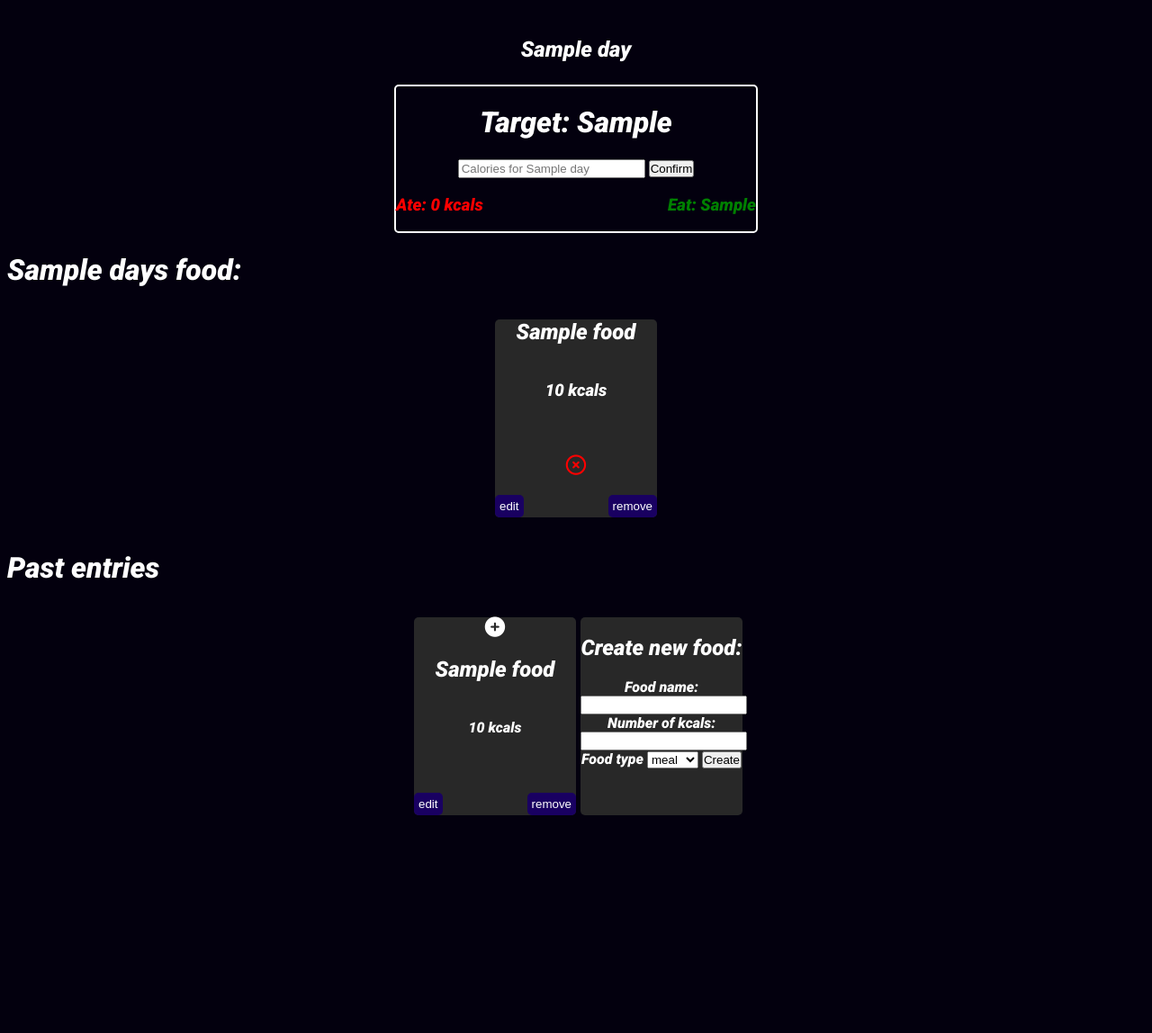
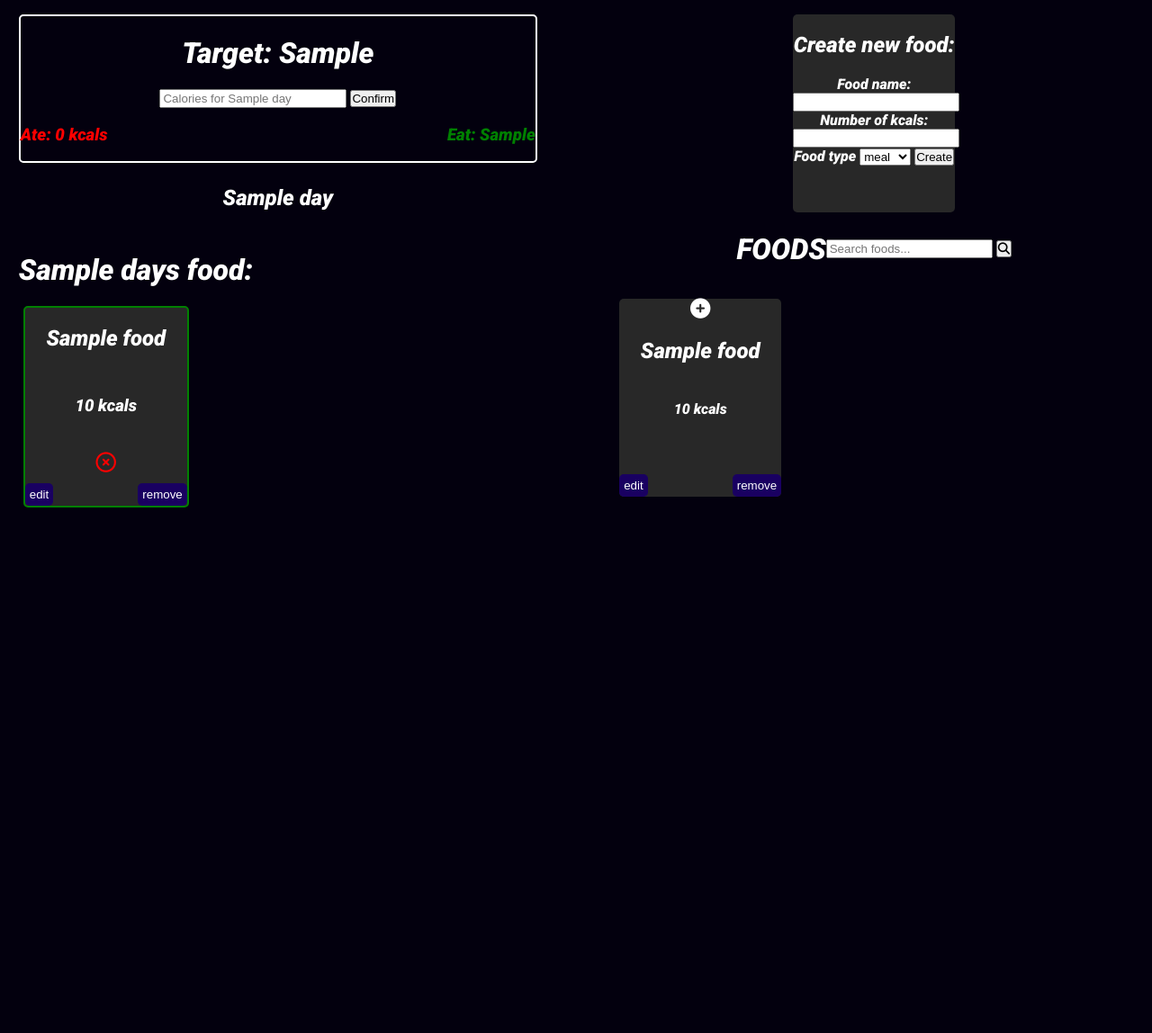
Before and after one commit to chrisholtt/Calorie-tracker-app, a Flask app: page /day/1/1/ in a window 1280 px wide. Shown: the part 109-1257 px from the top of the page at 90% size. Before the commit the page ends 1015 px from the top, so only its background shows below. Run offline with Flask 2, Linux system fonts and the light colour scheme; a database or web service that is not in the repository returns one stand-in record (values such as "Sample title"); some libraries are stand-ins or nearby versions; some web fonts are replaced.

Commit message:
added a searchbar but deosnt work right

```diff
--- a/controllers/days_controller.py
+++ b/controllers/days_controller.py
@@ -10,7 +10,10 @@
 def days(id):
     user = user_repository.select(id)
     days = day_repository.select_with_user_id(id)
-    return render_template("days/index.html", user=user, days=days)
+    first_day_id = day_repository.get_first_day_id(id)
+    print(first_day_id)
+    return redirect(f"/day/{id}/{first_day_id}")
+    # return render_template("days/index.html", user=user, days=days)
 
 # Individual day:
 @days_blueprint.route("/day/<id>/<day_id>/")
@@ -18,12 +21,13 @@
     user = user_repository.select(id)
     day = day_repository.select_day(day_id)
     days = day_repository.select_with_user_id(id)
+    days_id = day_id
     calories = day_repository.get_calories(id, day_id)
     eaten_calories = food_repository.get_eaten_cals(id, day_id)
     eat_calories = food_repository.get_eat_cals(calories, eaten_calories)
     foods = food_repository.user_foods(id, day_id)
     unassigned_foods = food_repository.unassigned_foods()
-    return render_template("days/day.html", day=day, user=user, days=days, calories=calories, unassigned_foods=unassigned_foods, foods=foods, eaten_calories=eaten_calories, eat_calories=eat_calories)
+    return render_template("days/day.html", day=day, user=user, days=days, calories=calories, unassigned_foods=unassigned_foods, foods=foods, eaten_calories=eaten_calories, eat_calories=eat_calories, days_id=days_id)
 
 
 # Set cals
--- a/repositories/day_repository.py
+++ b/repositories/day_repository.py
@@ -1,3 +1,4 @@
+from unittest import result
 from db.run_sql import run_sql
 from repositories import user_repository
 
@@ -90,3 +91,19 @@
     if results:
         day_id = results[0]['id']
         return day_id
+
+
+def get_first_day_id(user_id):
+    day_id = None
+    sql = """
+    SELECT id FROM days
+    WHERE user_id = %s
+    """
+    values = [user_id]
+
+    results = run_sql(sql, values)
+
+    if results:
+        for row in results:
+            day_id = row['id']
+            return day_id
--- a/repositories/food_repository.py
+++ b/repositories/food_repository.py
@@ -175,3 +175,20 @@
     """
     values = [name, calories, food_type, id]
     run_sql(sql, values)
+
+
+def search(search):
+    found_items = []
+    sql = """
+    SELECT * FROM foods
+    WHERE name LIKE '%%s%%'
+    """
+    values = [search]
+    results = run_sql(sql, values)
+
+    if results:
+        for row in results:
+            found_items.append(Food(row['name'], row['calories'], row['food_type'], row['eaten']))
+        return found_items
+
+    return"not found"
--- a/static/style.css
+++ b/static/style.css
@@ -6,6 +6,18 @@
     --Blue1: #3500d3;
     --Gray: #282828;
 
+}
+
+.get-started-btn {
+    width: 200px;
+    height: 50px;
+    border: none;
+    background: var(--Blue1);
+    border-radius: 5px;
+    cursor: pointer;
+}
+.get-started-btn a{
+    color: white;
 }
 
 #title {
@@ -44,7 +56,25 @@
     background: var(--Blue5);
     color: white;
     font-family: 'Roboto', sans-serif;
+}
 
+.columns-wrapper{
+    display: flex;
+    justify-content: space-between;
+}
+
+.column-right {
+    width: 45vw;
+    margin-right: 1vw;
+}
+.column-left {
+    width: 45vw;
+    margin-left: 1vw;
+}
+.create-food-wrapper{
+    display: flex;
+    align-items: center;
+    justify-content: center;
 }
 
 .days-wrapper{
@@ -81,7 +111,7 @@
     justify-content: center;
     border: 2px solid white;
     border-radius: 5px;
-    width: 400px;
+    width: 50vw;
 }
 
 .ate-and-eat-text {
@@ -103,29 +133,74 @@
     width: 200px;
 }
 
+
 .food-wrapper {
+    overflow: scroll;
+    height: 100vh;
+    width: 50vw;
     display: flex;
     flex-direction: row;
-    justify-content: center;
+    /* justify-content: center; */
+    align-items: flex-start;
+}
+
+.food-wrapper-right {
+    overflow: scroll;
+    width: 45vw;
+    display: flex;
     align-items: center;
-    overflow: scroll;
-    height: 250px;
+    justify-content: flex-start;
+    flex-direction: row;
+    flex-wrap: wrap;
+    flex: 50%;
 }
 
 .food-container {
     display: flex;
     align-items: center;
     justify-content: center;
+    padding: 15px 5px;
+    margin: 0;
+    height: auto;
+}
+
+.user-food-container{
+    display: flex;
+    align-items: center;
+    justify-content: center;
     padding: 0px 5px;
     margin: 0;
     height: auto;
-
 }
 
 .food-container-inner{
     display: flex;
     flex-direction: column;
     width: 180px;
+    height: 220px;
+    background: var(--Gray);
+    border-radius: 5px;
+    text-align: center;
+    justify-content: space-between;
+}
+
+.food-container-ate{
+    display: flex;
+    flex-direction: column;
+    width: 180px;
+    border: 2px solid red;
+    height: 220px;
+    background: var(--Gray);
+    border-radius: 5px;
+    text-align: center;
+    justify-content: space-between;
+}
+
+.food-container-eat{
+    display: flex;
+    flex-direction: column;
+    width: 180px;
+    border: 2px solid green;
     height: 220px;
     background: var(--Gray);
     border-radius: 5px;
@@ -193,3 +268,9 @@
     color: white;
     cursor: pointer;
 }
+
+.search-bar-wrapper{
+    display: flex;
+    align-items: center;
+    justify-content: center;
+}
--- a/templates/days/day.html
+++ b/templates/days/day.html
@@ -1,13 +1,11 @@
 {% extends 'base.html' %}
 
 {% block content %}
-<div class="days-wrapper">
-    {% for _day in days %}
-    <a href="/day/{{ user.id }}/{{ _day.id }}">
-        <h2 class={% if _day.day==day %} "selected-day" {% endif %}> {{_day.day}} </h2>
-    </a>
-    {% endfor %}
-</div>
+
+<div class="columns-wrapper">
+
+    <!-- LEFT COLUMN -->
+    <div class="column-left">
 
         <div class="cals-wrapper">
             <div class="cals">
@@ -20,8 +18,8 @@
                     {% endif %}
 
                     <form action="/calories/{{ user.id }}/{{ day }}" method="POST">
-                <input type="number" placeholder="Calories for {{ day }}" min="1" max="10000" class="calorie-btn"
-                    name="target_calories" required>
+                        <input type="number" placeholder="Calories for {{ day }}" min="1" max="10000"
+                            class="calorie-btn" name="target_calories" required>
                         <button>Confirm</button>
                     </form>
                 </div>
@@ -41,14 +39,20 @@
                 </div>
             </div>
         </div>
-
+        <div class="days-wrapper">
+            {% for _day in days %}
+            <a href="/day/{{ user.id }}/{{ _day.id }}">
+                <h2 class={% if _day.day==day %} "selected-day" {% endif %}> {{_day.day}} </h2>
+            </a>
+            {% endfor %}
+        </div>
 
         <!-- Users food -->
         <h1>{{day}}s food: </h1>
         <div class="food-wrapper">
             {% for food in foods %}
-    <div class="food-container">
-        <div class="food-container-inner">
+            <div class="user-food-container">
+                <div class={% if food.eaten=='true' %} "food-container-ate" {% else %} "food-container-eat" {% endif %}>
                     <h2> {{food.name}} </h2>
                     <h3> {{food.calories}} kcals</h3>
 
@@ -69,7 +73,8 @@
                     <!-- Eat btn -->
                     {% if food.eaten == 'false' %}
                     <form action="/foods/eat/{{ user.id }}/{{ day }}/{{ food.id }}" method="POST">
-                <button class="eat-uneat-btn"><i class="fa-regular fa-circle-check" id="check-green"></i></button>
+                        <button class="eat-uneat-btn"><i class="fa-regular fa-circle-check"
+                                id="check-green"></i></button>
                     </form>
 
                     {% else %}
@@ -86,7 +91,8 @@
                             <!-- Hidden select to pass up the day_id -->
                             <select name="day_id" id="day_id" hidden>
                                 {% for _day in days %}
-                        <option value="{{_day.id}}" {% if _day.day==day %} selected {% endif %}> {{_day.day}}</option>
+                                <option value="{{_day.id}}" {% if _day.day==day %} selected {% endif %}> {{_day.day}}
+                                </option>
                                 {% endfor %}
                             </select>
                         </form>
@@ -99,24 +105,58 @@
             </div>
             {% endfor %}
         </div>
+    </div>
 
-
-
-
-
+    <!-- RIGHT COLUMN -->
+    <div class="column-right">
 
 
         <!-- Unassigned user foods -->
-<h1>Past entries</h1>
-<div class="food-wrapper">
+        <!-- CREATE NEW FOOD -->
+        <div class="create-food-wrapper">
+            <div class="food_container">
+                <div class="food-container-inner">
+                    <form action="/foods/new/{{ user.id }}/{{ day }}" method="POST">
+                        <h2>Create new food:</h2>
+                        <label for="name">Food name: </label>
+                        <input type="text" id="name" name="name" required>
+
+                        <label for="calories">Number of kcals: </label>
+                        <input type="number" id="calories" name="calories" required>
+
+                        <label for="type">Food type</label>
+                        <select name="food_type" id="type" required>
+                            <option value="main">meal</option>
+                            <option value="fruit">fruit</option>
+                            <option value="drink">drink</option>
+                            <option value="snack">snack</option>
+                            <option value="other">other</option>
+                        </select>
+                        <button>Create</button>
+                    </form>
+                </div>
+            </div>
+        </div>
+
+        <!-- FOOD SEARCH BAR -->
+        <div class="search-bar-wrapper">
+            <h1>FOODS </h1>
+            <div class="search-bar">
+                <form action="/foods/search/{{ user.id }}/{{ days_id }}" method="POST">
+                    <input type="text" placeholder="Search foods..." name="search">
+                    <button><i class="fa-solid fa-magnifying-glass"></i></button>
+                </form>
+            </div>
+        </div>
+        <div class="food-wrapper-right">
             {% for food in unassigned_foods %}
             <div class="food-container">
                 <div class="food-container-inner">
-
                     <form action="/foods/add/{{ user.id }}/{{ day }}/{{ food.id }}" method="POST">
                         <select name="day_id" id="day_id" hidden>
                             {% for _day in days %}
-                    <option value="{{_day.id}}" {% if _day.day==day %} selected {% endif %}> {{_day.day}}</option>
+                            <option value="{{_day.id}}" {% if _day.day==day %} selected {% endif %}> {{_day.day}}
+                            </option>
                             {% endfor %}
                         </select>
                         <button class="add-food-btn">
@@ -148,62 +188,15 @@
                             <button>remove</button>
                         </form>
                     </div>
-
-
                 </div>
             </div>
             {% endfor %}
-
-    <div class="food_container">
-        <div class="food-container-inner">
-            <form action="/foods/new/{{ user.id }}/{{ day }}" method="POST">
-                <h2>Create new food:</h2>
-                <label for="name">Food name: </label>
-                <input type="text" id="name" name="name" required>
-
-                <label for="calories">Number of kcals: </label>
-                <input type="number" id="calories" name="calories" required>
-
-                <label for="type">Food type</label>
-                <select name="food_type" id="type" required>
-                    <option value="main">meal</option>
-                    <option value="fruit">fruit</option>
-                    <option value="drink">drink</option>
-                    <option value="snack">snack</option>
-                    <option value="other">other</option>
-                </select>
-                <button>Create</button>
-            </form>
+        </div>
     </div>
 </div>
 
 
 
-</div>
-
-
-<!-- <form action="/foods/new/{{ user.id }}/{{ day }}" method="POST">
-    <br>
-    <h2>Create new food:</h2>
-    <label for="name">Food name: </label>
-    <input type="text" id="name" name="name" required>
-
-    <label for="calories">Number of kcals: </label>
-    <input type="number" id="calories" name="calories" required>
-
-    <label for="type">Food type</label>
-    <select name="food_type" id="type" required>
-        <option value="main">meal</option>
-        <option value="fruit">fruit</option>
-        <option value="drink">drink</option>
-        <option value="snack">snack</option>
-        <option value="other">other</option>
-    </select>
-
-    <button>Create</button>
-</form> -->
-
-
 
 
 {% endblock content %}
```
Also changed, not shown: controllers/foods_controller.py (+18 -0 lines), templates/index.html (+15 -1 lines). Lines whose indentation alone changed are shown as unchanged.
